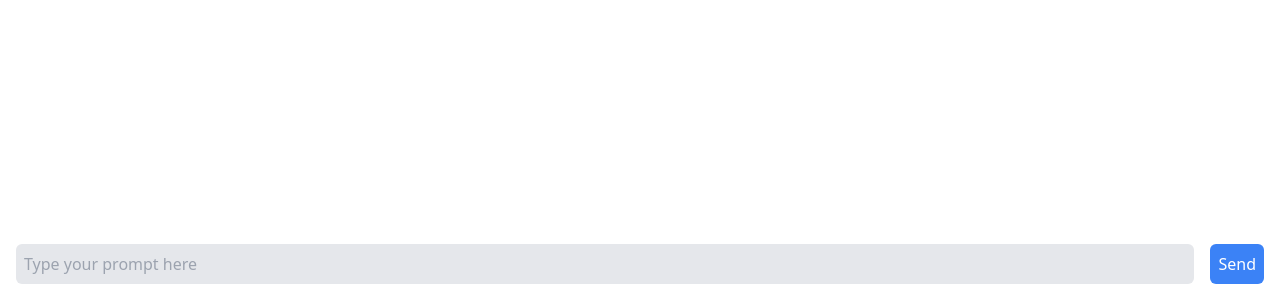
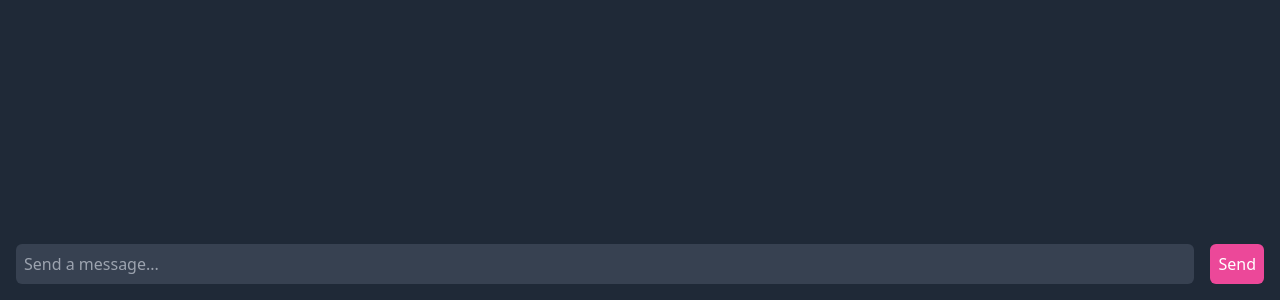
Before and after one commit to yhsol/stock-translator, a Next.js app: page / in a window 1280 px wide. Shown: the part 500-800 px from the top of the page. Built offline with nearby package versions, Linux system fonts and the light colour scheme.

Commit message:
feat: 디자인 수정

```diff
--- a/pages/index.tsx
+++ b/pages/index.tsx
@@ -49,7 +49,7 @@ export default function Home() {
   }, [results]);
 
   return (
-    <div className="pb-14 flex flex-col h-screen">
+    <div className="pb-14 flex flex-col h-screen bg-gray-800 text-white">
       <div className="overflow-scroll flex-grow mb-4 relative">
         {results.length > 0 &&
           results.map(({ q, a }) => (
@@ -84,7 +84,7 @@ function AnswerArea({
         <div className="text-gray-400">question </div>
         <div>{question}</div>
       </div>
-      <div className="bg-gray-500 text-gray-200 p-5">
+      <div className="bg-gray-600 text-gray-200 p-5">
         <div className="text-gray-400">answer</div>
         <div>{answer}</div>
       </div>
@@ -110,7 +110,7 @@ function QuestionArea({
     >
       <div className="relative w-full">
         <input
-          className="bg-gray-200 rounded-md p-2 w-full"
+          className="bg-gray-700 rounded-md p-2 w-full text-white placeholder-gray-400 focus:outline-none"
           value={prompt}
           onChange={handleInput}
           onKeyDown={(e) => {
@@ -118,7 +118,7 @@ function QuestionArea({
               requestAnalaze();
             }
           }}
-          placeholder={loading ? "" : "Type your prompt here"}
+          placeholder={loading ? "" : "Send a message..."}
           disabled={loading}
         />
         {loading && (
@@ -129,7 +129,7 @@ function QuestionArea({
       </div>
       <button
         onClick={requestAnalaze}
-        className="bg-blue-500 text-white rounded-md p-2"
+        className="bg-pink-500 text-white rounded-md p-2"
         disabled={loading}
       >
         Send
```
